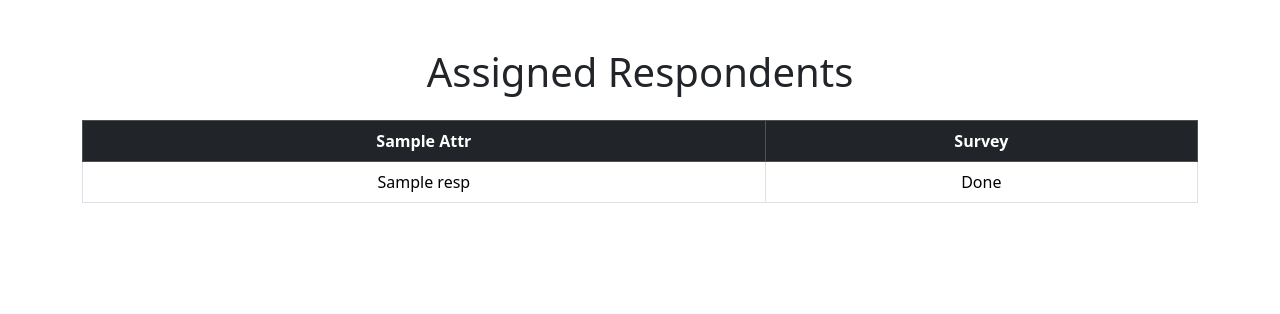
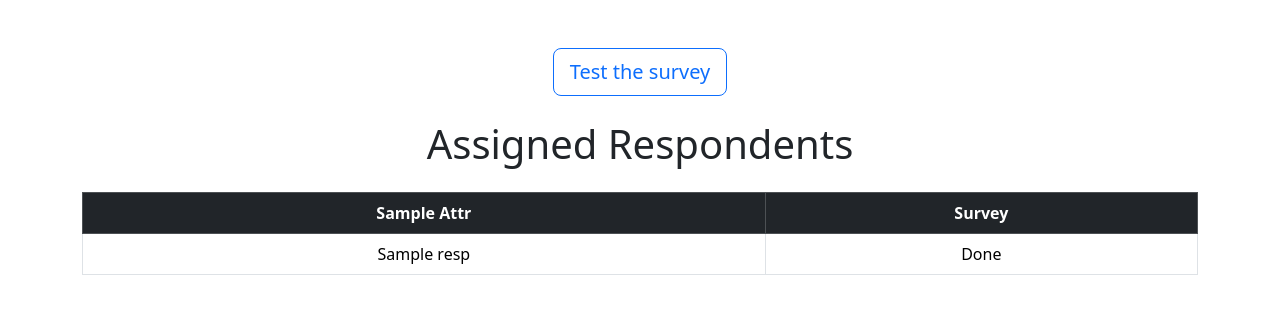
Before and after one commit to sylvaingchassang/ddss-safely-report, a Python web app: template safely_report/templates/enumerator/index.html in a window 1280 px wide. Shown: the top 314 px of the page. Run offline with Jinja, Linux system fonts and the light colour scheme; the template is opened without the code that fills it: most values are stand-ins (such as "Sample title", 1, 10 or a date in 2020).

Commit message:
Add link to test/rehearse the survey

```diff
--- a/safely_report/templates/enumerator/index.html
+++ b/safely_report/templates/enumerator/index.html
@@ -3,6 +3,12 @@
 {% block content %}
 
 <div class="container mt-5">
+  <div class="text-center mb-4">
+    <a href="{{ url_for('survey.index') }}" class="btn btn-lg btn-outline-primary">
+      Test the survey
+    </a>
+  </div>
+
   <h1 class="text-center mb-4">Assigned Respondents</h1>
 
   <table class="table table-bordered table-hover">
@@ -25,7 +31,7 @@
               {% set message = "Sure to start survey for the selected respondent?" %}
               <form method="post" onsubmit="return confirm('{{ message }}')">
                 <input type="hidden" name="respondent_uuid" value="{{ resp.uuid }}">
-                <button type="submit" class="btn btn-outline-primary">Start</button>
+                <button type="submit" class="btn btn-sm btn-outline-success">Start</button>
               </form>
             {% else %}
               Done
```
